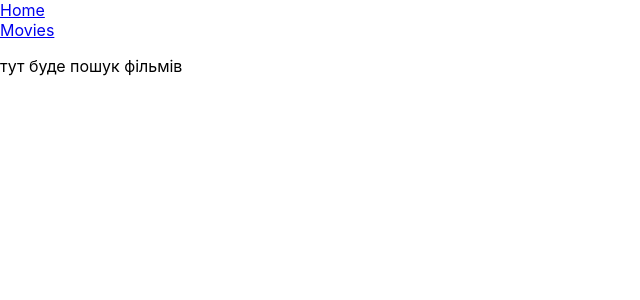
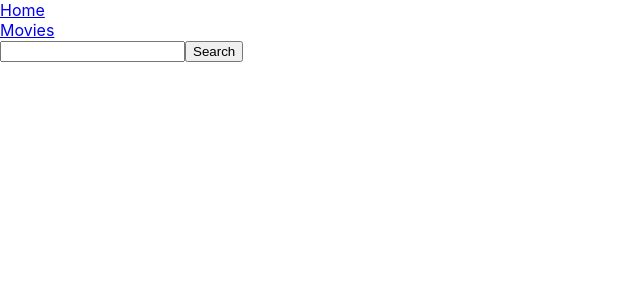
Before and after one commit to Evalac/goit-react-hw-05-movies, a React (Create React App) app: page /goit-react-hw-05-movies/movies in a window 1280 px wide. Shown: the top 300 px of the page, without its empty margins (0-640 px from the left). Built offline with nearby package versions, Linux system fonts and the light colour scheme.

Commit message:
query search useSeacrhParams()

```diff
--- a/src/components/App.jsx
+++ b/src/components/App.jsx
@@ -2,6 +2,8 @@ import { Route, Routes, NavLink } from 'react-router-dom';
 
 import Home from 'pages/Home';
 import MoviesDetails from 'pages/MoviesDetails';
+import Movies from 'pages/Movies';
+
 import Cast from './Cast/Cast';
 import Review from './Review/Review';
 
@@ -15,7 +17,7 @@ export const App = () => {
       </nav>
       <Routes>
         <Route path="/" element={<Home />} />
-        <Route path="movies" element={<p>тут буде пошук фільмів</p>} />
+        <Route path="movies" element={<Movies />} />
         <Route path="movies/:movieId" element={<MoviesDetails />}>
           <Route path="cast" element={<Cast />} />
           <Route path="reviews" element={<Review />} />
--- /dev/null
+++ b/src/pages/Movies.jsx
@@ -0,0 +1,59 @@
+import { useSearchParams } from 'react-router-dom';
+import { useEffect } from 'react';
+
+function Movies(params) {
+  const [searchParams, setSearchParams] = useSearchParams('');
+  const queryValue = searchParams.get('query');
+  console.log(queryValue);
+
+  const options = {
+    method: 'GET',
+    headers: {
+      accept: 'application/json',
+      Authorization:
+        'Bearer eyJhbGciOiJIUzI1NiJ9.eyJhdWQiOiJkOWNhMTczNzkwZWQ5NzdkZGM3ZDgzYTA0NmQ3ZTIwMiIsIm5iZiI6MTczOTEyMTk4OS44NTIsInN1YiI6IjY3YThlNTQ1MDhkZmY5MDMxOGYxMTkwZCIsInNjb3BlcyI6WyJhcGlfcmVhZCJdLCJ2ZXJzaW9uIjoxfQ.K59AU-jgWUYBFO064D_SN_0Dl_uXHhDAAsm48CRTA0c',
+    },
+  };
+
+  async function fetchSearchMovie() {
+    try {
+      console.log(`Виконується фетч пошуку фільму`);
+      const responce = await fetch(
+        `https://api.themoviedb.org/3/search/movie?query=${queryValue}`,
+        options
+      );
+      const data = responce.json();
+      return data;
+    } catch (error) {
+      throw new Error('Упс щось пішло не так');
+    }
+  }
+
+  return (
+    <form
+      onSubmit={e => {
+        e.preventDefault();
+        console.log(searchParams.get('query'));
+        setSearchParams({ query: '' });
+        fetchSearchMovie()
+          .then(movie => console.log(movie))
+          .catch(error => console.log(error));
+      }}
+    >
+      <label htmlFor="query">
+        <input
+          value={searchParams.get('query')}
+          onChange={e => {
+            setSearchParams({ query: e.target.value });
+          }}
+          type="text"
+          name="query"
+          id="query"
+        />
+      </label>
+      <button type="submit">Search</button>
+    </form>
+  );
+}
+
+export default Movies;
```
Also changed, not shown: src/components/MovieSearch/MovieInput/MovieInput.jsx (added).
